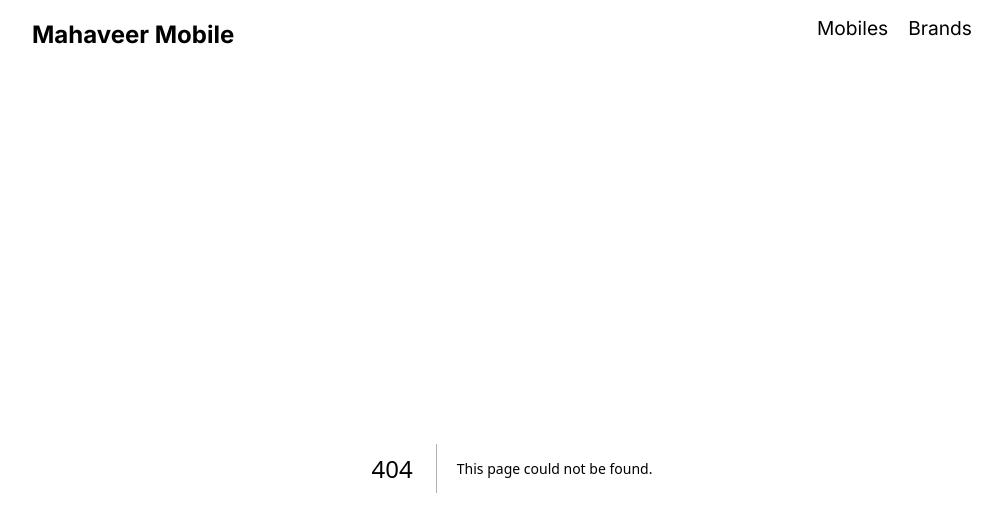
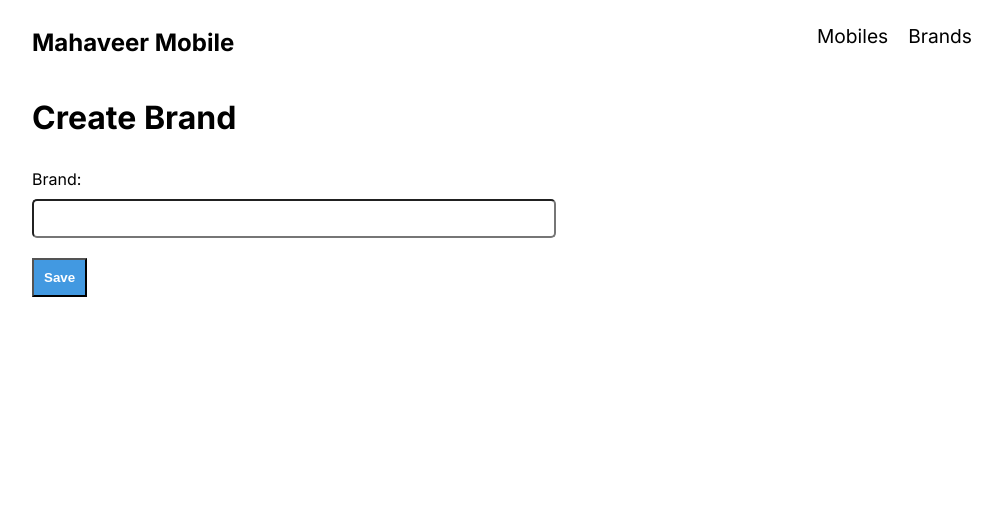
Before and after one commit to Nilkamal/mobile-inventory-next, a Next.js app: page /brands/create in a window 1280 px wide. Before the commit this address had no page. Shown: the top 532 px of the page, without its empty margins (128-1130 px from the left). Built offline with nearby package versions, Linux system fonts and the light colour scheme.

Commit message:
fix: completed brand screens

```diff
--- /dev/null
+++ b/src/app/brands/brands.module.css
@@ -0,0 +1,42 @@
+.header,
+.row {
+  display: flex;
+  border: 1px solid gray;
+  padding: 10px;
+}
+
+.col {
+  flex: 1; /* distributes space on the line equally among items */
+  line-height: 1.5;
+}
+
+header > .col {
+  font-weight: 700;
+  font-size: 1.1rem;
+}
+
+.col a {
+  text-decoration: none;
+  color: black;
+  margin: 0 4px;
+}
+
+.noResult {
+  justify-content: center;
+  display: flex;
+  font-weight: 700;
+}
+
+.link {
+  font-size: 1.5rem;
+  display: flex;
+  align-items: center;
+  justify-content: center;
+  margin: 0.67rem;
+  color: black;
+  text-decoration: none;
+}
+
+.link:hover {
+  text-decoration: underline;
+}
--- /dev/null
+++ b/src/app/brands/create/create.module.css
@@ -0,0 +1,46 @@
+.heading {
+  width: 100%;
+}
+.mobileForm {
+  display: flex;
+  flex-direction: column;
+  justify-content: center;
+  align-items: center;
+}
+.formGroup {
+  width: 100%;
+  padding: 10px;
+}
+
+.formGroup .formControl {
+  display: block;
+  margin-top: 10px;
+  width: 500px;
+  padding: 10px;
+  border-radius: 5px;
+}
+
+.formGroup .formSelect {
+  width: 520px;
+}
+.formGroup .button {
+  padding: 10px;
+  display: flex;
+  justify-content: center;
+  background-color: #4299e1;
+  color: white;
+  font-weight: 700;
+}
+
+@media only screen and (max-width: 500px) {
+  .formGroup {
+    width: 300px;
+    padding: 5px;
+  }
+  .formGroup .formSelect {
+    width: 90%;
+  }
+  .formGroup .formControl {
+    width: 80%;
+  }
+}
--- /dev/null
+++ b/src/app/brands/create/page.tsx
@@ -0,0 +1,49 @@
+"use client";
+import React, { useState, useEffect } from "react";
+
+import styles from "./create.module.css";
+import { useRouter } from "next/navigation";
+import saveBrand from "@/app/services/saveBrand";
+
+export default function Create() {
+  const router = useRouter();
+  const [brand, setBrand] = useState<String>("");
+
+  const handleChange = (e: React.ChangeEvent<HTMLInputElement>) => {
+    setBrand(e.target.value);
+  };
+
+  const handleSubmit = async (e: React.FormEvent<HTMLFormElement>) => {
+    e.preventDefault();
+    const response = await saveBrand(brand);
+    if (response?.status === 201) {
+      setBrand("");
+      router.push("/brands");
+      alert(response.data.message);
+    }
+  };
+  return (
+    <form onSubmit={handleSubmit} className={styles.mobileForm}>
+      <h1 className={styles.heading}>Create Brand</h1>
+      <div className={styles.formGroup}>
+        <label htmlFor='brand'>
+          Brand:
+          <input
+            type='text'
+            id='brand'
+            value={brand.toString()}
+            name='brand'
+            onChange={handleChange}
+            className={styles.formControl}
+          />
+        </label>
+      </div>
+
+      <div className={styles.formGroup}>
+        <button type='submit' className={styles.button}>
+          Save
+        </button>
+      </div>
+    </form>
+  );
+}
--- /dev/null
+++ b/src/app/brands/edit/[id]/edit.module.css
@@ -0,0 +1,46 @@
+.heading {
+  width: 100%;
+}
+.mobileForm {
+  display: flex;
+  flex-direction: column;
+  justify-content: center;
+  align-items: center;
+}
+.formGroup {
+  width: 100%;
+  padding: 10px;
+}
+
+.formGroup .formControl {
+  display: block;
+  margin-top: 10px;
+  width: 500px;
+  padding: 10px;
+  border-radius: 5px;
+}
+
+.formGroup .formSelect {
+  width: 520px;
+}
+.formGroup .button {
+  padding: 10px;
+  display: flex;
+  justify-content: center;
+  background-color: #4299e1;
+  color: white;
+  font-weight: 700;
+}
+
+@media only screen and (max-width: 500px) {
+  .formGroup {
+    width: 300px;
+    padding: 5px;
+  }
+  .formGroup .formSelect {
+    width: 90%;
+  }
+  .formGroup .formControl {
+    width: 80%;
+  }
+}
--- /dev/null
+++ b/src/app/brands/edit/[id]/page.tsx
@@ -0,0 +1,59 @@
+"use client";
+import React, { useState, useEffect } from "react";
+
+import styles from "./edit.module.css";
+import { useParams, useRouter } from "next/navigation";
+import updateBrand from "@/app/services/updateBrand";
+import getBrand from "@/app/services/getBrand";
+
+export default function Create() {
+  const router = useRouter();
+  const params = useParams();
+  const [brand, setBrand] = useState<String>("");
+
+  const getBrandData = async () => {
+    const data = await getBrand(params.id as String);
+    setBrand(data.brand);
+  };
+
+  useEffect(() => {
+    getBrandData();
+  }, []);
+  const handleChange = (e: React.ChangeEvent<HTMLInputElement>) => {
+    setBrand(e.target.value);
+  };
+
+  const handleSubmit = async (e: React.FormEvent<HTMLFormElement>) => {
+    e.preventDefault();
+    const response = await updateBrand(params.id as String, brand);
+    if (response?.status === 200) {
+      setBrand("");
+      router.push("/brands");
+      alert(response.data.message);
+    }
+  };
+  return (
+    <form onSubmit={handleSubmit} className={styles.mobileForm}>
+      <h1 className={styles.heading}>Create Brand</h1>
+      <div className={styles.formGroup}>
+        <label htmlFor='brand'>
+          Brand:
+          <input
+            type='text'
+            id='brand'
+            value={brand.toString()}
+            name='brand'
+            onChange={handleChange}
+            className={styles.formControl}
+          />
+        </label>
+      </div>
+
+      <div className={styles.formGroup}>
+        <button type='submit' className={styles.button}>
+          Save
+        </button>
+      </div>
+    </form>
+  );
+}
--- /dev/null
+++ b/src/app/brands/page.tsx
@@ -0,0 +1,56 @@
+"use client";
+
+import React, { useEffect, useState } from "react";
+import styles from "./brands.module.css";
+import Link from "next/link";
+import getBrands from "../services/getBrands";
+
+export default function MobileList() {
+  const [brands, setBrands] = useState<Brand[]>([]);
+
+  const getData = async () => {
+    const data = await getBrands();
+    setBrands(data);
+  };
+  useEffect(() => {
+    getData();
+  }, []);
+
+  const renderBrands = () => {
+    return brands?.map(({ brand, _id }: Brand) => (
+      <div className={styles.row} key={_id?.toString()}>
+        <div className={styles.col}>{brand}</div>
+
+        <div className={styles.col}>
+          <Link href={`/brands/edit/${_id}`}>Edit </Link>
+        </div>
+      </div>
+    ));
+  };
+
+  return (
+    <>
+      <div className='flex'>
+        <h1>Brand List</h1>
+        <Link href='/brands/create' className={styles.link}>
+          Create New Brand
+        </Link>
+      </div>
+      <section>
+        <header className={styles.header}>
+          <div className={styles.col}>Brand</div>
+          <div className={styles.col}>Actions</div>
+        </header>
+        {brands.length === 0 ? (
+          <div className='row'>
+            <div className={`${styles.col} ${styles.noResult}`}>
+              No Result Found!
+            </div>
+          </div>
+        ) : (
+          brands && renderBrands()
+        )}
+      </section>
+    </>
+  );
+}
--- a/src/app/components/Mobiles/Search.tsx
+++ b/src/app/components/Mobiles/Search.tsx
@@ -70,7 +70,7 @@
             <input
               type='text'
               id='mobile'
-              value={formData.mobile}
+              value={formData.mobile.toString()}
               name='mobile'
               onChange={handleChange}
               className={styles.formControl}
@@ -83,7 +83,7 @@
             <input
               type='number'
               id='ram'
-              value={formData.ram}
+              value={formData.ram.toString()}
               name='ram'
               onChange={handleChange}
               className={styles.formControl}
@@ -97,7 +97,7 @@
             <input
               type='number'
               id='storage'
-              value={formData.storage}
+              value={formData.storage.toString()}
               name='storage'
               onChange={handleChange}
               className={styles.formControl}
--- /dev/null
+++ b/src/app/services/getBrand.ts
@@ -0,0 +1,4 @@
+export default async function getBrand(id: String) {
+  const request = await fetch(`/api/brands/${id}`);
+  return request.json();
+}
--- /dev/null
+++ b/src/app/services/saveBrand.ts
@@ -0,0 +1,7 @@
+export default async function saveBrand(brand: String) {
+  const request = await fetch(`/api/brands`, {
+    method: "POST",
+    body: JSON.stringify({ brand }),
+  });
+  return { data: await request.json(), status: request.status };
+}
--- /dev/null
+++ b/src/app/services/updateBrand.ts
@@ -0,0 +1,7 @@
+export default async function updateBrand(id: String, brand: String) {
+  const request = await fetch(`/api/brands/${id}`, {
+    method: "PUT",
+    body: JSON.stringify({ brand }),
+  });
+  return { data: await request.json(), status: request.status };
+}
```
